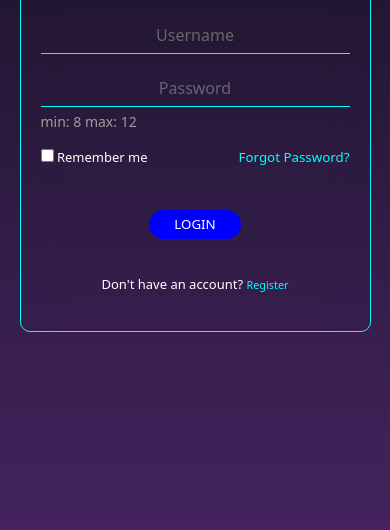
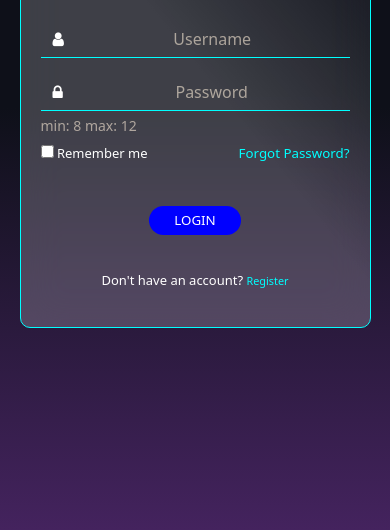
Before and after one commit to KwabenaAmen/AYA-login, a plain HTML site: page index.html in a window 390 px wide. Shown: the part 314-844 px from the top of the page. Drawn offline with nearby package versions, Linux system fonts and the light colour scheme.

Commit message:
added responsiveness

```diff
--- a/index.html
+++ b/index.html
@@ -27,14 +27,16 @@
         <br>
 
         <form>
-            <div class="mb-3">
+            <div class="mb-3 input-group">
+              <span class="input-group-text aya-input-group-text"><span class="fa fa-user"></span></span>
               <input type="text" class="form-control" id="username" name="username" placeholder="Username" required>
             </div>
 
-            <div class="mb-3">
+            <div class="mb-1 input-group">
+              <span class="input-group-text aya-input-group-text"><span class="fa fa-lock"></span></span>
               <input type="password" class="form-control" id="password" name="password" placeholder="Password" minlength="8" maxlength="12" required>
-              <div class="form-text">min: 8   max: 12</div>
             </div>
+            <div class="form-text mb-2">min: 8   max: 12</div>
 
             <div class="mb-3 d-flex justify-content-between">
 
--- a/style.css
+++ b/style.css
@@ -11,20 +11,20 @@ body{
 }
 
 .form-control::placeholder {
-    color: rgb(101, 104, 110);
+    color:  antiquewhite; opacity: 0.6;
     text-align: center;
 }
 
 .back {
     width: 100%;
     height: 100vh;
-    background: linear-gradient(rgb(14, 16, 25), rgb(68, 35, 94));
+    background: linear-gradient(rgb(14, 16, 25) 50%, rgb(68, 35, 94));
 }
 
 .container-fluid {
     width: 30%;
     backdrop-filter: blur(20px);
-    background-color: ;
+    background: linear-gradient(to right top, rgba(255, 255, 255, 0.2)55%, rgba(255, 255, 255, 0.01));
     padding: 20px 20px;
     border: 1px aqua solid;
     border-radius: 10px;
@@ -55,6 +55,16 @@ body{
     text-align: center;
 }
 
+.aya-input-group-text {
+    color: white;
+    border: none;
+    outline: none;
+    background: none;
+    border-bottom: 1px solid aqua;
+    border-radius: 4px 4px 0px 0px;
+    box-shadow: none;
+    text-align: center;
+}
 
 
 .form-text {
```
